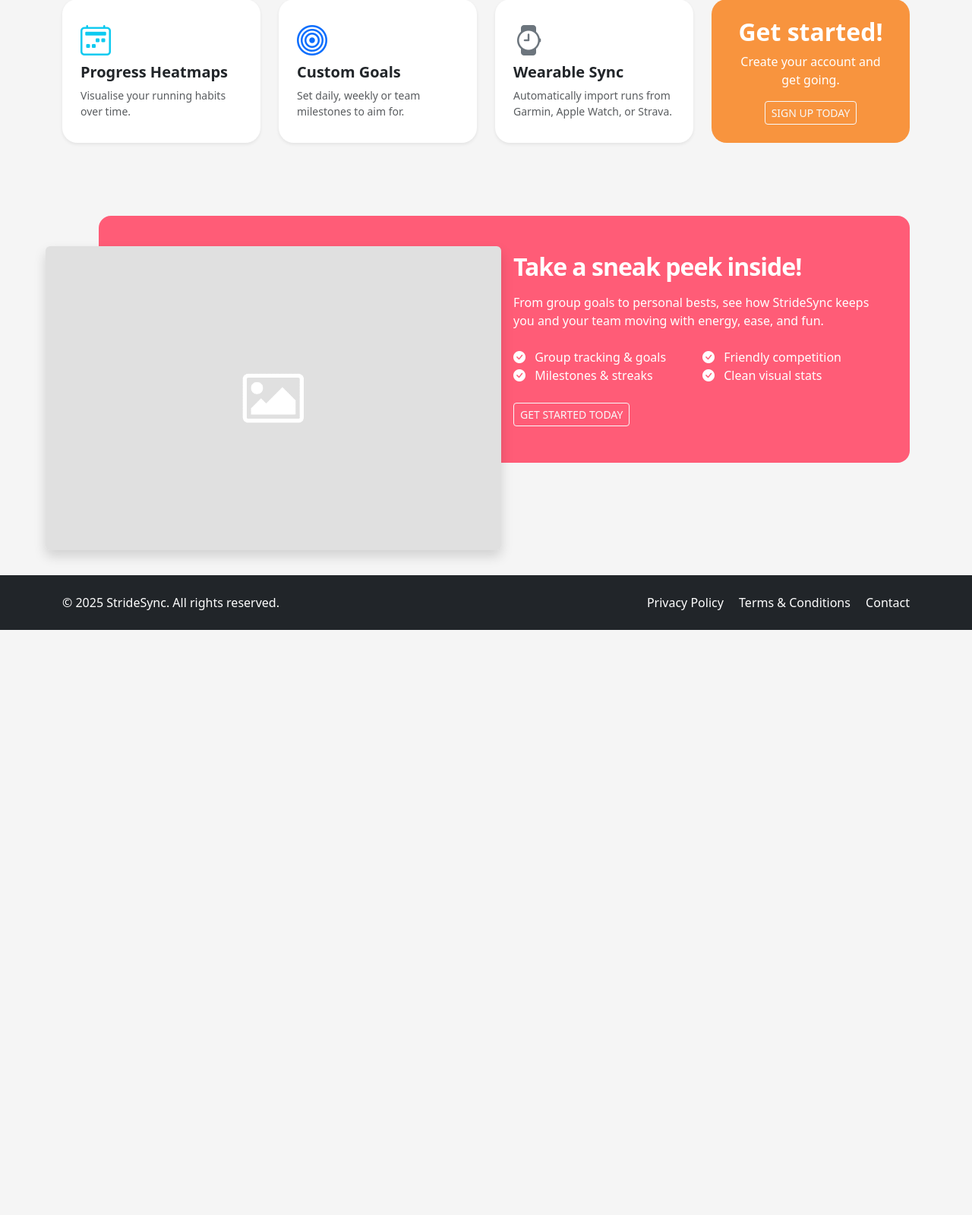
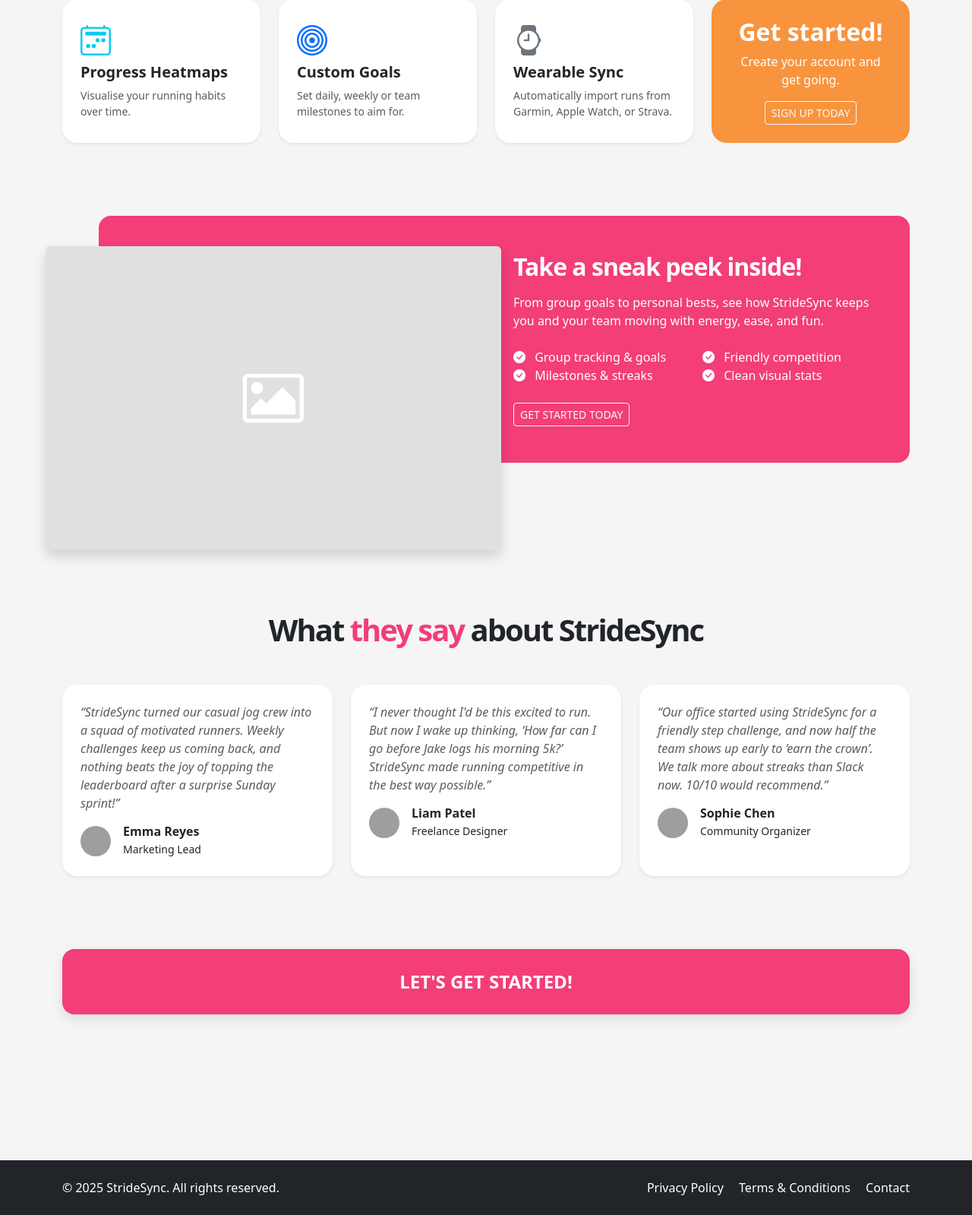
Before and after one commit to to-ie/StrideSync, a Flask app: page / in a window 1280 px wide. Shown: the part 1454-3053 px from the top of the page at 76% size. Before the commit the page ends 2283 px from the top, so only its background shows below. Run offline with Flask 3, Linux system fonts and the light colour scheme; grey boxes are pictures that could not be loaded.

Commit message:
cta index

```diff
--- a/app/static/style.css
+++ b/app/static/style.css
@@ -138,7 +138,7 @@ a:hover {
 }
 
 .bg-pink {
-  background-color: #ff5c77;
+  background-color: #f33e78;
 }
 
 .offset-image {
@@ -159,6 +159,19 @@ a:hover {
 footer a:hover {
   text-decoration: underline;
   color: #f33e78;
+}
+
+.cta-button {
+  background-color: #f33e78;
+  font-size: 1.5rem;
+  box-shadow: 0 6px 16px rgba(0, 0, 0, 0.1);
+  transition: all 0.3s ease;
+}
+
+.cta-button:hover {
+  background-color: #f33e78;
+  transform: scale(1.03);
+  color: #fff;
 }
 
 
--- a/app/templates/base.html
+++ b/app/templates/base.html
@@ -220,6 +220,77 @@
       </div>
     </section>
 
+    <!-- Testimonials Section -->
+    <section class="features-section py-5" id="testimonials">
+      <div class="container">
+        <h2 class="mb-5 section-title text-center">What <span>they say</span> about StrideSync</h2>
+
+        <div class="row g-4">
+          <!-- Testimonial Card 1 -->
+          <div class="col-md-4 col-sm-6 animate-on-scroll delay-1">
+            <div class="feature-box p-4 rounded shadow-sm bg-white h-100">
+              <p class="text-muted fst-italic mb-3">
+                “StrideSync turned our casual jog crew into a squad of motivated runners. Weekly challenges keep us coming back, and nothing beats the joy of topping the leaderboard after a surprise Sunday sprint!”
+              </p>
+              <div class="d-flex align-items-center">
+                <img src="https://randomuser.me/api/portraits/women/44.jpg" alt="Emma" class="rounded-circle me-3" width="48" height="48">
+                <div>
+                  <h6 class="mb-0 fw-bold">Emma Reyes</h6>
+                  <small>Marketing Lead</small>
+                </div>
+              </div>
+            </div>
+          </div>
+
+          <!-- Testimonial Card 2 -->
+          <div class="col-md-4 col-sm-6 animate-on-scroll delay-2">
+            <div class="feature-box p-4 rounded shadow-sm bg-white h-100">
+              <p class="text-muted fst-italic mb-3">
+                “I never thought I'd be this excited to run. But now I wake up thinking, ‘How far can I go before Jake logs his morning 5k?’ StrideSync made running competitive in the best way possible.”
+              </p>
+              <div class="d-flex align-items-center">
+                <img src="https://randomuser.me/api/portraits/men/32.jpg" alt="Liam" class="rounded-circle me-3" width="48" height="48">
+                <div>
+                  <h6 class="mb-0 fw-bold">Liam Patel</h6>
+                  <small>Freelance Designer</small>
+                </div>
+              </div>
+            </div>
+          </div>
+
+          <!-- Testimonial Card 3 -->
+          <div class="col-md-4 col-sm-6 animate-on-scroll delay-3">
+            <div class="feature-box p-4 rounded shadow-sm bg-white h-100">
+              <p class="text-muted fst-italic mb-3">
+                “Our office started using StrideSync for a friendly step challenge, and now half the team shows up early to ‘earn the crown’. We talk more about streaks than Slack now. 10/10 would recommend.”
+              </p>
+              <div class="d-flex align-items-center">
+                <img src="https://randomuser.me/api/portraits/women/68.jpg" alt="Sophie" class="rounded-circle me-3" width="48" height="48">
+                <div>
+                  <h6 class="mb-0 fw-bold">Sophie Chen</h6>
+                  <small>Community Organizer</small>
+                </div>
+              </div>
+            </div>
+          </div>
+        </div>
+      </div>
+    </section>
+
+    <section class="features-section py-5">
+      <div class="container">
+        <a href="#"
+          class="btn btn-lg w-100 text-white fw-bold py-4 px-4 rounded-4 text-center cta-button">
+          LET'S GET STARTED!
+        </a>
+      </div>
+    </section>
+
+    <div class="my-5">
+      <br>
+      <br>
+    </div>
+
   </main>
 
   <!-- Footer -->
```
